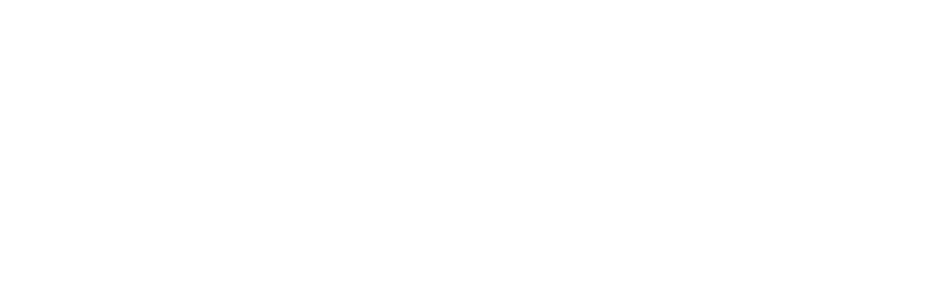
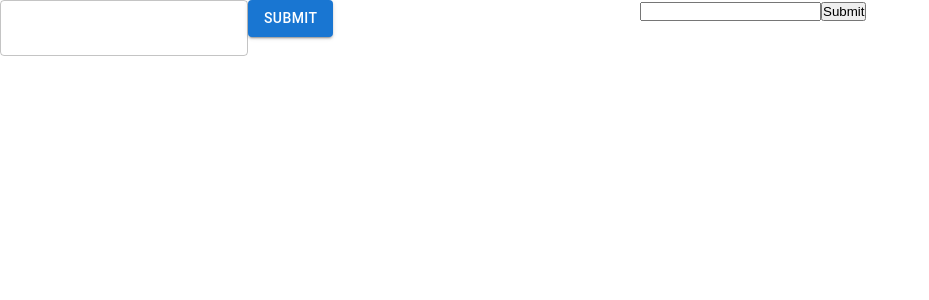
Before and after one commit to JamesonRGrieve-Instruction/EXSM-3939-LEC-2024-WI2-Demo, a Next.js app: page / in a window 1280 px wide. Shown: the top 300 px of the page, without its empty margins (0-929 px from the left). Built offline with nearby package versions, Linux system fonts and the light colour scheme.

Commit message:
Comparison of MUI with vanilla HTML;

```diff
--- a/src/app/page.jsx
+++ b/src/app/page.jsx
@@ -1,4 +1,22 @@
 import React from 'react';
+import { Box, TextField, Button } from '@mui/material';
 export default function Home() {
-  return <main></main>;
+  return (
+    <div
+      style={{
+        display: 'grid',
+        gridTemplateColumns: '1fr 1fr',
+        width: '100%',
+      }}
+    >
+      <Box component='main'>
+        <TextField variant='outlined' />
+        <Button variant='contained'>Submit</Button>
+      </Box>
+      <main>
+        <input type='text' />
+        <button>Submit</button>
+      </main>
+    </div>
+  );
 }
```
Also changed, not shown: 1 other file (tests, documents, lock files or other folders).
